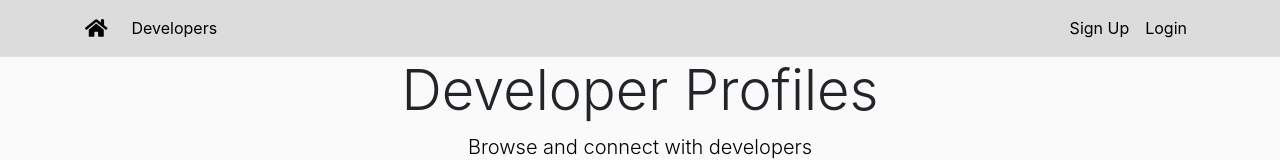
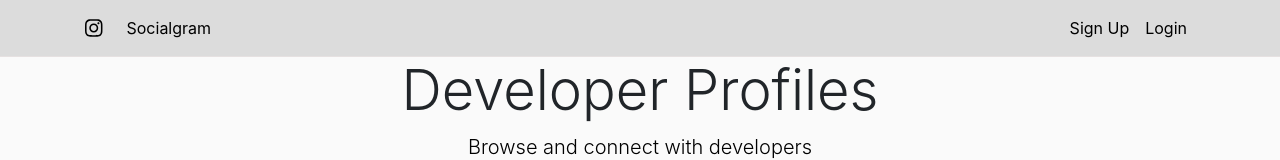
Before and after one commit to kpyouri/Socialgram, a React (Create React App) app in the folder client/: page /profiles in a window 1280 px wide. Shown: the top 160 px of the page. Built offline with nearby package versions, Linux system fonts and the light colour scheme.

Commit message:
Added new home page logo

```diff
--- /dev/null
+++ b/client/src/components/layout/Footer.css
@@ -0,0 +1,6 @@
+footer {
+  bottom:0;
+  position: absolute, center;
+  height: 60px;
+
+}
--- a/client/src/components/layout/Footer.js
+++ b/client/src/components/layout/Footer.js
@@ -1,8 +1,11 @@
 import React from 'react'
+import './Footer.css'
+
 
 export default function Footer() {
   return (
-<footer className="bg-teal text-black mt-5 p-4 text-center">
+
+<footer className="bg-teal text-teal mt-5 p-4 text-center">
     Copyright &copy; {new Date().getFullYear()} Socialgram
   </footer>
 
--- a/client/src/components/layout/Landing.js
+++ b/client/src/components/layout/Landing.js
@@ -15,7 +15,7 @@ class Landing extends Component {
             <p className="lead landing-desc"> Create a developer profile/portfolio, share posts and get help from other developers</p>
             <div className="register-container">
               <a href="register.html" className="btn btn-lg btn-info mr-2">Sign Up</a>
-              <a href="login.html" className="btn btn-lg btn-light">Login</a>
+              <a href="login.html" className="btn btn-lg btn-light ">Login</a>
             </div>
           </div>
         </div>
--- a/client/src/components/layout/Navbar.js
+++ b/client/src/components/layout/Navbar.js
@@ -1,4 +1,6 @@
 import React, { Component } from 'react';
+
+
 import './Navbar.css';
 import {Link} from 'react-router-dom';
 
@@ -10,7 +12,7 @@ class Navbar extends Component {
 {/* navbar-dark bg-dark mb-4 */}
 
     <div className="container">
-      <Link className="navbar-brand" to="/"><i className="fas fa-home"></i></Link>
+      <Link className="navbar-brand"  to="/"><i className="fab fa-instagram"></i></Link>
       <button className="navbar-toggler" type="button" data-toggle="collapse" data-target="#mobile-nav">
         <span className="navbar-toggler-icon"></span>
       </button>
@@ -18,7 +20,7 @@ class Navbar extends Component {
       <div className="collapse navbar-collapse" id="mobile-nav">
         <ul className="navbar-nav mr-auto">
           <li className="nav-item">
-            <Link className="nav-link" to="/profiles"> Developers
+            <Link className="nav-link" to="/profiles"> Socialgram
             </Link>
           </li>
         </ul>
```
